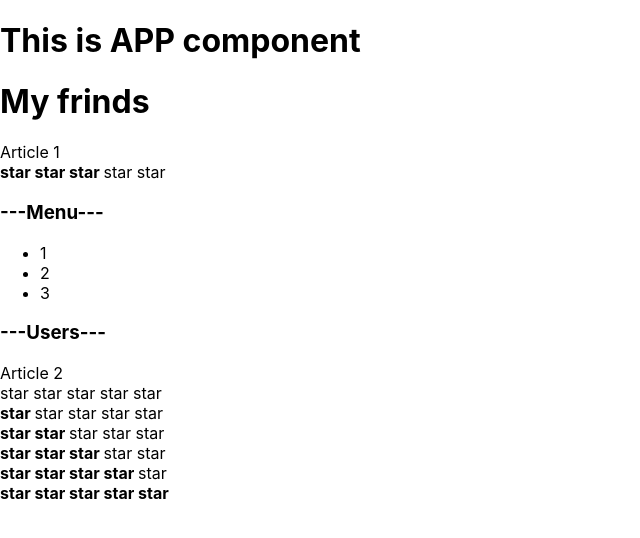
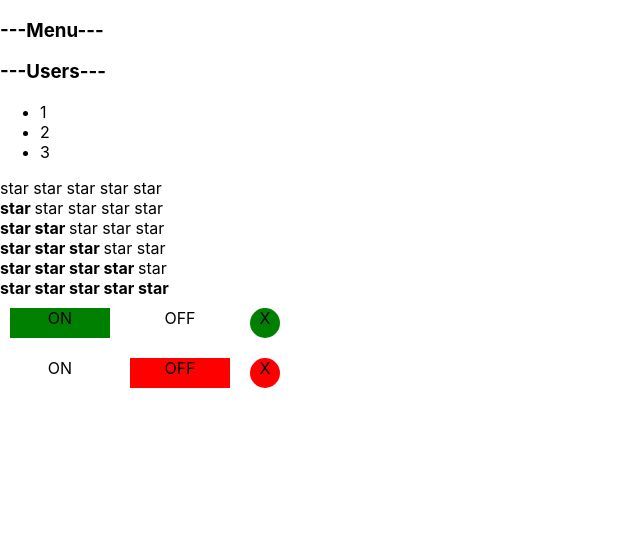
Before and after one commit to kovernikov/react_kabzda, a React (Create React App) app: page / in a window 1280 px wide. Shown: the top 538 px of the page, without its empty margins (0-640 px from the left). Built offline with nearby package versions, Linux system fonts and the light colour scheme.

Commit message:
conditional rendering

```diff
--- a/src/App.tsx
+++ b/src/App.tsx
@@ -1,38 +1,37 @@
 import React from 'react';
 import './App.css';
-import {Accordion} from "./components/Accordion/Accordion";
-import {Rating} from "./components/Rating/Rating";
-
-type PageTitlePropsType = {
-    title: string
-}
+import {Accordion} from './components/Accordion/Accordion';
+import OnOff from './components/OnOff/OnOff';
+import {Rating} from './components/Rating/Rating';
 
 function App() {
-    console.log("App rendering")
+    console.log('App rendering')
     return (
         <div>
-            <PageTitle title={"This is APP component"}/>
-            <PageTitle title={"My frinds"}/>
-            Article 1
-            <Rating value={3}/>
-            <Accordion titleValue={"Menu"} collapsed={true}/>
-            <Accordion titleValue={"Users"} collapsed={false}/>
-            Article 2
+            <Accordion titleValue={'Menu'} collapsed={true}/>
+            <Accordion titleValue={'Users'} collapsed={false}/>
+
             <Rating value={0}/>
             <Rating value={1}/>
             <Rating value={2}/>
             <Rating value={3}/>
             <Rating value={4}/>
             <Rating value={5}/>
+
+            <OnOff switched={true}/>
+            <OnOff switched={false}/>
         </div>
     );
 }
 
+type PageTitlePropsType = {
+    title: string
+}
+
 function PageTitle(props: PageTitlePropsType) {
     debugger
-    console.log("PageTitle rendering")
+    console.log('PageTitle rendering')
     return <h1>{props.title}</h1>
 }
 
-
 export default App;
--- a/src/components/Accordion/Accordion.tsx
+++ b/src/components/Accordion/Accordion.tsx
@@ -2,27 +2,18 @@ import React from "react";
 
 type AccordionPropsType = {
     titleValue: string
-    collapsed: boolean
+    collapsed : boolean
 }
 
 
 export function Accordion(props: AccordionPropsType) {
     console.log("Accordion rendering")
-    if (props.collapsed === true) {
-        return (
-            <div>
-                <AccordionTitle title={props.titleValue}/>
-                <AccordionBody/>
-            </div>
-        );
-    } else {
-        return (
-            <div>
-                <AccordionTitle title={props.titleValue}/>
-            </div>
-        );
-    }
-
+    return (
+        <div>
+            <AccordionTitle title={props.titleValue}/>
+            { !props.collapsed && <AccordionBody/>}
+        </div>
+    )
 }
 
 type AccordionTitlePropsType = {
--- /dev/null
+++ b/src/components/OnOff/OnOff.module.css
@@ -0,0 +1,24 @@
+.container {
+    display: grid;
+    grid-template-columns: 1fr 1fr 10fr;
+}
+.btn {
+    margin: 10px;
+    width: 100px;
+    height: 30px;
+    text-align: center;
+}
+
+.active {
+    background: green;
+}
+
+.inert {
+    background: red;
+}
+
+.item {
+    border-radius: 50%;
+    width: 30px;
+    height: 30px;
+}
--- /dev/null
+++ b/src/components/OnOff/OnOff.tsx
@@ -0,0 +1,20 @@
+import React from 'react';
+import s from './OnOff.module.css'
+
+type OnOffProps = {
+    switched: boolean
+}
+
+const OnOff = (props: OnOffProps) => {
+    return (
+        <div className={s.container}>
+            <div className={(props.switched && s.active) + ' ' + s.btn}>ON</div>
+            <div className={(!props.switched && s.inert) + ' ' + s.btn}>OFF</div>
+            <div
+                className={(props.switched && s.active) + ' ' + s.item + ' ' + s.btn + ' ' + (!props.switched && s.inert)}>X
+            </div>
+        </div>
+    )
+}
+
+export default OnOff;
--- a/src/components/Rating/Rating.tsx
+++ b/src/components/Rating/Rating.tsx
@@ -1,78 +1,19 @@
-import React from "react";
+import React from 'react';
 
 type RatingPropsType = {
     value: 0 | 1 | 2 | 3 | 4 | 5
 }
 
 export function Rating(props: RatingPropsType) {
-    console.log("Rating rendering")
-
-    if (props.value === 1) {
-        return (
-            <div>
-                <Star selected={true}/>
-                <Star selected={false}/>
-                <Star selected={false}/>
-                <Star selected={false}/>
-                <Star selected={false}/>
-            </div>
-        );
-
-    }
-    if (props.value === 2) {
-        return (
-            <div>
-                <Star selected={true}/>
-                <Star selected={true}/>
-                <Star selected={false}/>
-                <Star selected={false}/>
-                <Star selected={false}/>
-            </div>
-        );
-
-    }
-    if (props.value === 3) {
-        return (
-            <div>
-                <Star selected={true}/>
-                <Star selected={true}/>
-                <Star selected={true}/>
-                <Star selected={false}/>
-                <Star selected={false}/>
-            </div>
-        );
-
-    }
-    if (props.value === 4) {
-        return (
-            <div>
-                <Star selected={true}/>
-                <Star selected={true}/>
-                <Star selected={true}/>
-                <Star selected={true}/>
-                <Star selected={false}/>
-            </div>
-        );
-    }
-    if (props.value === 5) {
-        return (
-            <div>
-                <Star selected={true}/>
-                <Star selected={true}/>
-                <Star selected={true}/>
-                <Star selected={true}/>
-                <Star selected={true}/>
-            </div>
-        );
-    }
+    console.log('Rating rendering')
 
     return (
         <div>
-            <Star selected={false}/>
-            <Star selected={false}/>
-            <Star selected={false}/>
-            <Star selected={false}/>
-            <Star selected={false}/>
+            <Star selected={props.value > 0}/>
+            <Star selected={props.value > 1}/>
+            <Star selected={props.value > 2}/>
+            <Star selected={props.value > 3}/>
+            <Star selected={props.value > 4}/>
         </div>
     );
 }
@@ -82,7 +23,7 @@ type StarRatingType = {
 }
 
 function Star(props: StarRatingType) {
-    console.log("Star rendering")
+    console.log('Star rendering')
 
     if (props.selected === true) {
         return <span><b>star </b></span>
```
